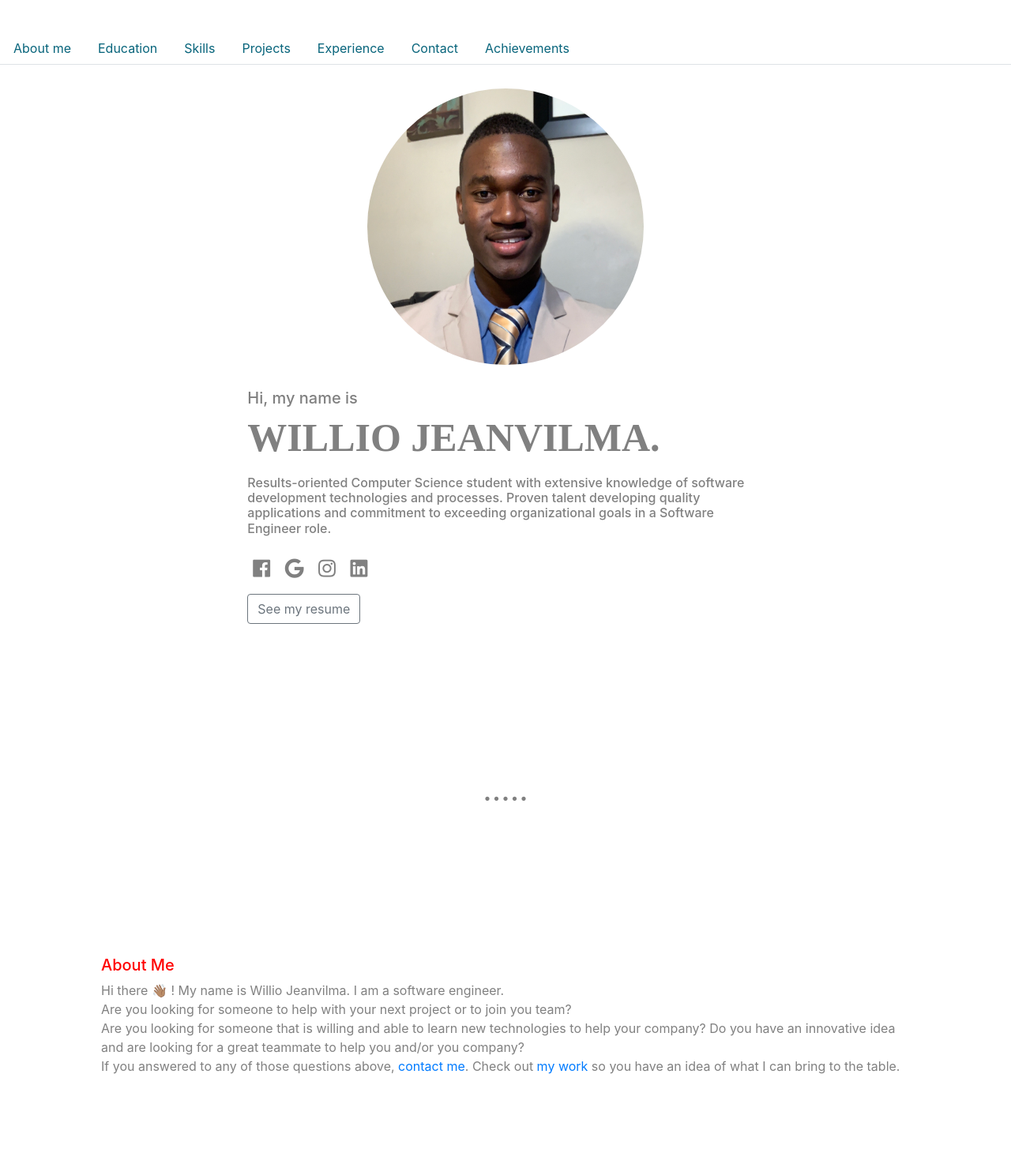
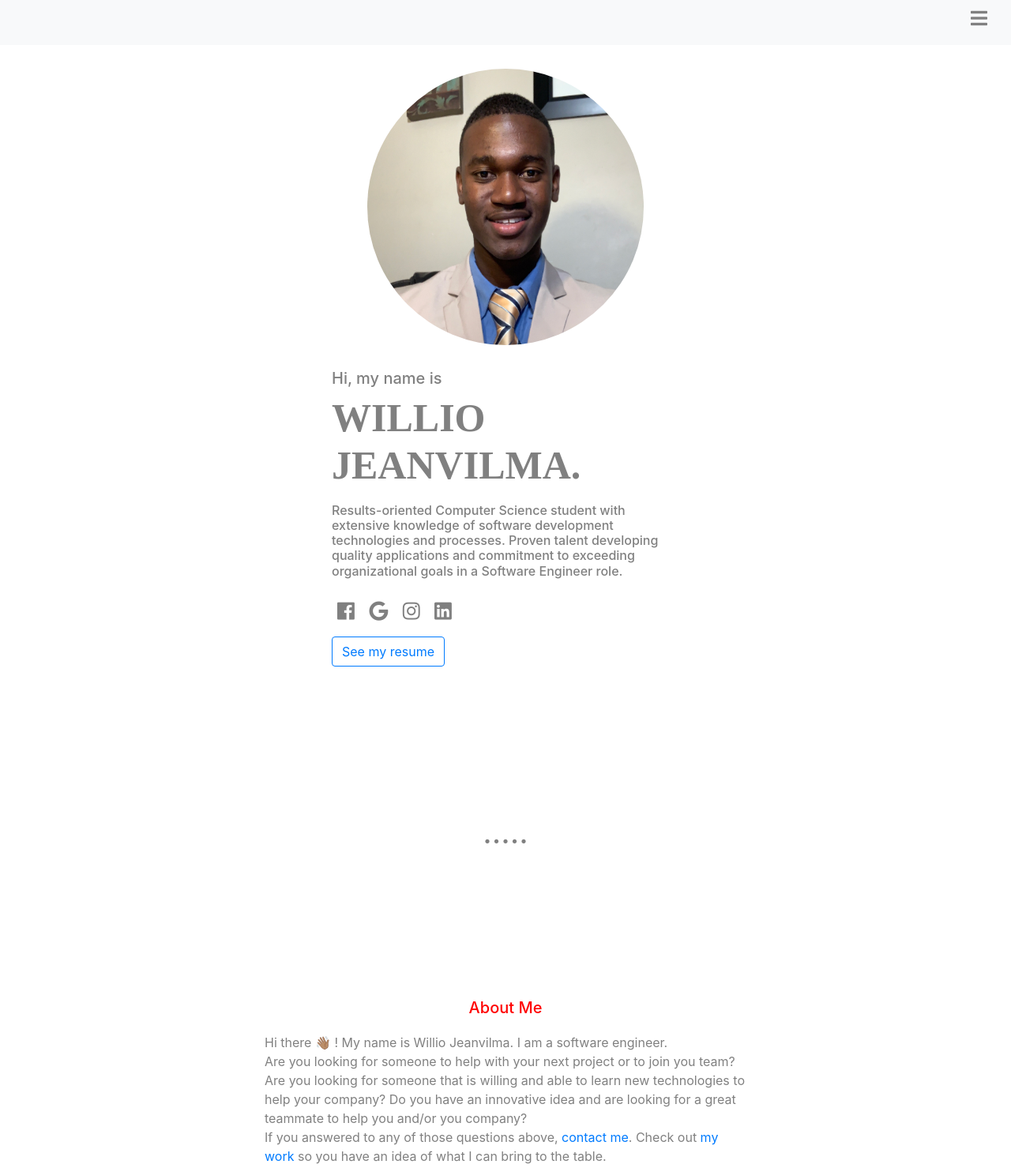
Before and after one commit to wjeanvilma/wjeanvilma.github.io, a plain HTML site: page index.html in a window 1280 px wide. Shown: the top 1479 px of the page at 79% size. Drawn offline with nearby package versions, Linux system fonts and the light colour scheme.

Commit message:
add menu btn

```diff
--- a/index.html
+++ b/index.html
@@ -12,43 +12,31 @@
     <link rel="stylesheet" href="https://fonts.googleapis.com/css?family=Tangerine">
     <link rel="stylesheet" href="https://use.fontawesome.com/releases/v5.0.8/css/all.css">
     <link rel="stylesheet" href="https://stackpath.bootstrapcdn.com/bootstrap/4.4.1/css/bootstrap.min.css" integrity="sha384-Vkoo8x4CGsO3+Hhxv8T/Q5PaXtkKtu6ug5TOeNV6gBiFeWPGFN9MuhOf23Q9Ifjh" crossorigin="anonymous">
-    <link rel="stylesheet" type="text/css" href="styles.css?version=908">
+    <link rel="stylesheet" type="text/css" href="styles.css?version=17">
 </head>
+<div id="menu-btn-cont" class="navbar-light bg-light">
+    <h4 id="menu-btn" class="menu-btn"><i class="fa fa-bars menu-icon" id="menu-icon"></i></h4>
+</div>
+<div class="row navbar-light bg-light">
+    <div class="col" id="menu" style="display: none;">
+       <a class="nav-link nav-item" href="#about">About me</a>
+       <a class="nav-link" href="#education">Education</a>
+       <a class="nav-link" href="#skills">Skills</a>
+       <a class="nav-link" href="#projects">Projects</a>
+       <a class="nav-link" href="#experience">Experience</a>
+       <a class="nav-link" href="#contact">Contact</a>
+       <a class="nav-link" href="#achievements">Achievements</a>
+    </div>
+</div>
 
 <body>
     <div class="body">
+
         <header>
-                <div id="menu">
-                    <ul class="nav nav-tabs">
-                        <li class="nav-item">
-                            <a class="nav-link" href="#about">About me</a>
-                        </li>
-                        <li class="nav-item">
-                            <a class="nav-link" href="#education">Education</a>
-                        </li>
-                        <li class="nav-item">
-                            <a class="nav-link" href="#skills">Skills</a>
-                        </li>
-                        <li class="nav-item">
-                            <a class="nav-link" href="#projects">Projects</a>
-                        </li>
-                        <li class="nav-item">
-                            <a class="nav-link" href="#experience">Experience</a>
-                        </li>
-                        <li class="nav-item">
-                            <a class="nav-link" href="#contact">Contact</a>
-                        </li>
-                        <li class="nav-item">
-                            <a class="nav-link" href="#achievements">Achievements</a>
-                        </li>
-                    </ul>
-                </div>
+                <img src="images/willio.jpg" class="img-avatar">
 
 
-                        <img src="images/willio.jpg" class="img-avatar">
-
-
-                <div class="header-container col-sm-12 col-md-12 col-lg-8" >
+                <div class="header-container col-sm-12 col-md-12 col-lg-6" >
                     <h5>Hi, my name is</h5>
                     <h4 class="name"><b>WILLIO JEANVILMA.</b></h4>
                     <h6 class="description">Results-oriented Computer Science student with extensive knowledge of software development technologies and
@@ -61,7 +49,7 @@
                             <a href="https://www.linkedin.com/in/willio-jeanvilma-6480a512a/" target="_blank"><i class="fab fa-linkedin"></i></a>
                         </div>
 
-                        <button type="button" onclick="gotoResume()" class="btn btn-outline-secondary">See my resume</button>
+                        <button type="button" onclick="gotoResume()" class="btn btn-outline-primary">See my resume</button>
 
                 </div>
 
@@ -69,8 +57,7 @@
 
         <div class="dots">.....</div>
 
-
-        <div class="about" id="about">
+        <div class="about col-sm-12 col-md-12 col-lg-6" id="about">
             <h5 class="title">About Me</h5>
                 <div class="paragraph">
                     <p>
--- a/styles.css
+++ b/styles.css
@@ -8,6 +8,10 @@ body {
 }
 .menu{
     width: 100%;
+}
+#menu-btn-cont{
+    padding: 10px 30px;
+    text-align: right;
 }
 
 .header-container {
@@ -42,6 +46,12 @@ body {
 
 }
 
+.title{
+    margin-bottom: 20px;
+    text-align: center;
+    margin-left: auto;
+    margin-right: auto;
+}
 
 .avatar {
     height: 50px;
@@ -74,12 +84,14 @@ body {
 
 
 .menu-icon {
+    margin-left: auto;
+    margin-right: auto;
     color: gray;
-    padding: 20px 0px;
+
 }
 
 .menu-icon:hover {
-    color: white;
+    color:lightblue;
 }
 
 ol.q {
@@ -120,10 +132,7 @@ li a {
     background-color: white;
 }
 
-.nav-item a{
-    margin-top: 40px;
 
-}
 embed{
     text-align: center;
     margin-right: auto;
```
Also changed, not shown: scripts.js (line endings or trailing spaces).
